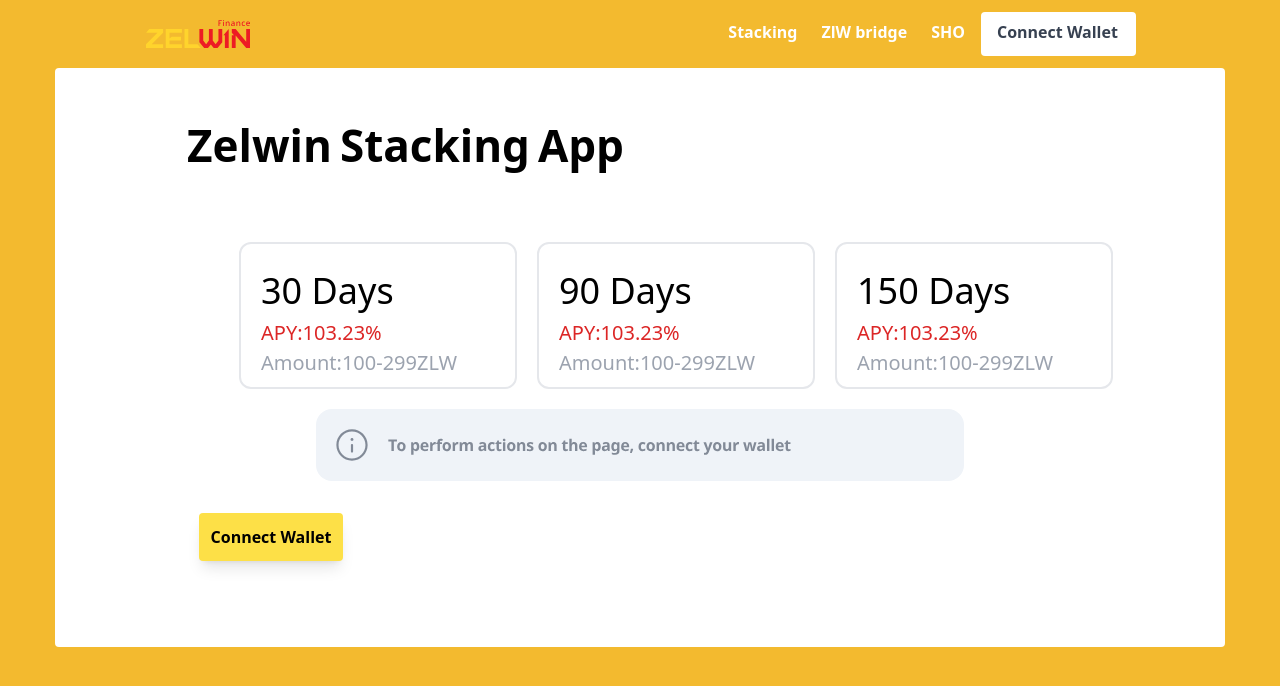
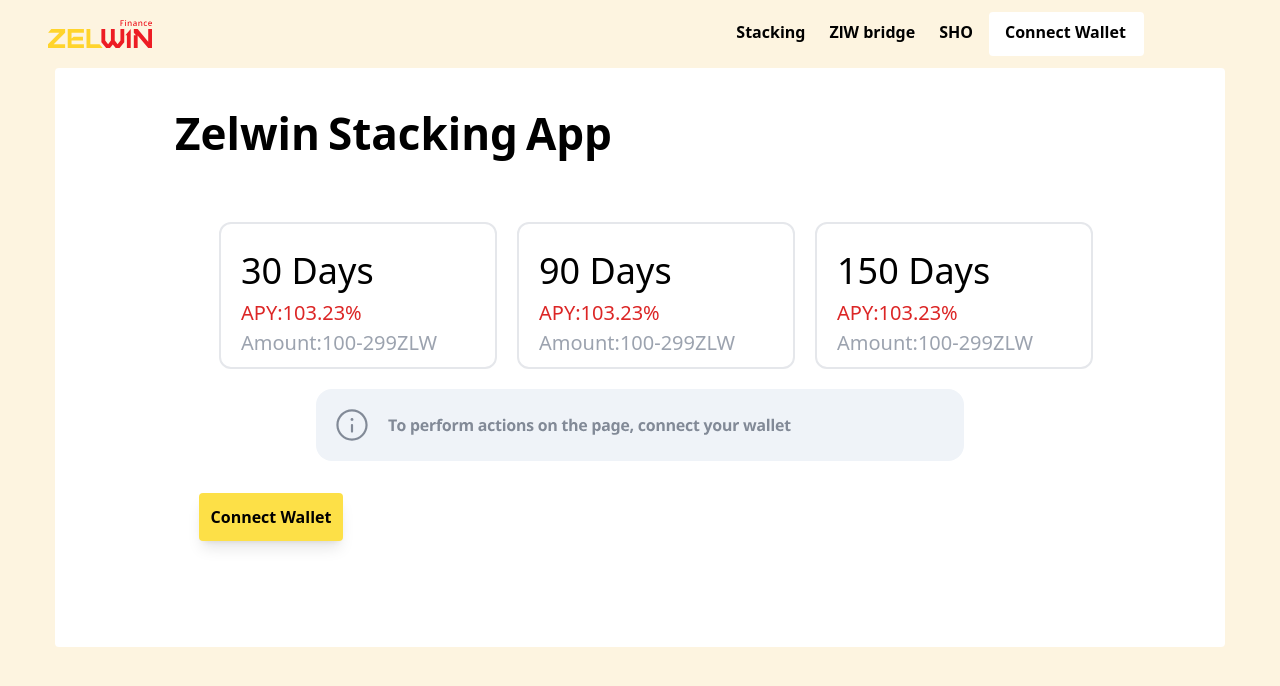
Before and after one commit to vahan3317/zelwin-app, a Nuxt app in the folder zelwin-app/: page / in a window 1280 px wide. Shown: the top 686 px of the page. Built offline with nearby package versions, Linux system fonts and the light colour scheme.

Commit message:
changes bg,bg-opacity,paddings,,

```diff
--- a/zelwin-app/assets/css/main.css
+++ b/zelwin-app/assets/css/main.css
@@ -2,7 +2,7 @@
 @tailwind components;
 @tailwind utilities;
 body {
-    background-color: #F3BA2F;
+    background-color: rgba(243, 186, 47, 0.15);
 }
 
 h1 {
--- a/zelwin-app/components/Tutorial.vue
+++ b/zelwin-app/components/Tutorial.vue
@@ -2,12 +2,12 @@
 <template>
 <div>
 
-  <header class=" flex justify-between  px-4 py-3  ">
-    <div class="flex items-center justify-between px-4 py-3 sm:p-0">
+  <header class=" flex justify-between mx-auto  px-4 py-3 pl-2 md:pr-6 xl:mx-auto xl:pr-24      ">
+    <div class="flex items-center justify-between mx-auto px-4 py-3 sm:p-0 xl:pr-24 ">
       <div>
-        <p><img class="w-[204px] h-[28px]  md:-ml-6 xl:ml-20" src="../assets/svg/Group 3 (1).svg"  alt=""></p>
+        <p><img class="w-[204px] h-[28px] md:pr-24 lg:mr-56     " src="../assets/svg/Group 3 (1).svg"  alt=""></p>
       </div>
-       <button class="sm:hidden ml-28 bg-white  w-[153px] h-[44px] rounded-2xl ">Connect Wallet</button>
+       <button class="sm:hidden ml-36 bg-white   w-[153px] h-[44px] rounded-xl ">Connect Wallet</button>
       <div class="sm:hidden">
 
 
@@ -20,11 +20,11 @@
       </div>
     </div>
 
-    <nav :class="isOpen ? 'block' : 'hidden'" class="px-2 pt-2 pb-4 sm:flex sm:p-0 md:mr-2 xl:mr-32">
-      <a href="#" class="block px-2 py-2 text-white font-semibold rounded hover:border-b-2 hover:-mt-2">Stacking</a>
-      <a href="#" class="mt-1 block px-2 py-2 text-white font-semibold rounded hover:border-b-2 hover:-mt-2 sm:mt-0 sm:ml-2">ZlW bridge</a>
-      <a href="#" class="mt-1 block px-2 py-2 text-white font-semibold rounded hover:border-b-2 hover:-mt-2 sm:mt-0 sm:ml-2">SHO</a>
-      <a href="#" class="mt-1  block px-4 py-2 text-gray-700 bg-white w-[155px] h-[44px] font-semibold rounded hover:bg-gray-300 sm:mt-0 sm:ml-2">Connect Wallet</a>
+    <nav :class="isOpen ? 'block' : 'hidden'" class="px-2 pt-2 pb-4 sm:flex sm:p-0 md:ml-24  lg:pl-6 xl:mr-10     ">
+      <a href="#" class="block px-2 py-2 text-black font-semibold rounded hover:border-b-2 hover:border-red-600 hover:-mt-2 hover:text-red-600">Stacking</a>
+      <a href="#" class="mt-1 block px-2 py-2 text-black font-semibold rounded hover:border-b-2 hover:border-red-600  hover:-mt-2 sm:mt-0 sm:ml-2 hover:text-red-600">ZlW bridge</a>
+      <a href="#" class="mt-1 block px-2 py-2 text-black font-semibold rounded hover:border-b-2 hover:border-red-600  hover:-mt-2 sm:mt-0 sm:ml-2 hover:text-red-600">SHO</a>
+      <a href="#" class="mt-1  block px-4 py-2 text-black bg-white w-[155px] h-[44px] font-semibold rounded hover:bg-gray-300 sm:mt-0 sm:ml-2" @click="toggleModal = !toggleModal">Connect Wallet</a>
 
     </nav>
   </header>
@@ -32,32 +32,32 @@
 
 
 
-<div class="w-[343px] h-[843px] mx-auto bg-white rounded md:w-[722px] md:h-[525px] md:mx-auto lg:mx-auto lg:w-[974px] lg:h-[579px] xl:w-[1170px] xl:h-[634] 2xl:w-[1270px] h-[634px]   " >
+<div class=" w-[343px] h-[843px] ml-4  bg-white rounded md:mx-auto   md:w-[722px] md:h-[525px]  lg:mx-auto lg:w-[974px] lg:h-[579px] xl:mx-auto xl:w-[1170px] xl:h-[634] 2xl:w-[1270px] h-[634px] 2xl:mx-auto   " >
 
-  <div class="ml-[20px] md:flex md:flex-row xl:ml-28     ">
-    <p class="font-bold text-[24px] md:text-[32px] md:mt-[44px] md:ml-[20px] lg:text-[44px]    ">
+  <div class="ml-[20px] md:flex md:flex-row md:pt-8 md:pl-2 xl:ml-28      ">
+    <p class="font-bold text-[24px] md:text-[32px]  lg:text-[44px]    ">
     Zelwin
     </p>
-      <p class="font-bold text-[24px] md:ml-2 md:text-[32px] md:mt-[44px]  lg:text-[44px]  ">
+      <p class="font-bold text-[24px] md:pl-2  md:text-[32px]   lg:text-[44px]  ">
        Stacking
       </p>
-       <p class="font-bold text-[24px] md:ml-2 md:text-[32px] md:mt-[44px]  lg:text-[44px] ">
+       <p class="font-bold text-[24px] md:pl-2  md:text-[32px]   lg:text-[44px] ">
         App
       </p>
   </div>
 
-  <div class="md:flex md:flex-row md:mx-auto md:mt-[20px] xl:ml-36" >
-       <div class="w-[295px]  h-[133px] ml-[20px] mt-2 border-2 rounded-xl hover:bg-gray-200 md:mt-[44px] md:ml-[40px] lg:w-[278px] lg:h-[147px] ">
+  <div class="md:flex md:flex-row md:mx-auto md:pt-12 xl:ml-36" >
+       <div class="w-[295px]  h-[133px] ml-[20px] mt-2 border-2 rounded-xl hover:bg-gray-200   lg:w-[278px] lg:h-[147px] ">
          <h1 class="ml-[20px] mt-[20px]  lg: text-[32px] xl:text-[36px]">30 Days</h1>
          <h2 class="ml-[20px] lg:text-[18px] xl:text-[20px]" >APY:103.23%</h2>
          <h3 class="ml-[20px] lg:text-[18px] xl:text-[20px]">Amount:100-299ZLW</h3>
        </div>
-         <div class="w-[295px]  h-[133px] ml-[20px] mt-2 border-2 rounded-xl hover:bg-gray-200 md:mt-[44px] lg:w-[278px] lg:h-[147px] ">
+         <div class="w-[295px]  h-[133px] ml-[20px] mt-2 border-2 rounded-xl hover:bg-gray-200  lg:w-[278px] lg:h-[147px] ">
          <h1 class="ml-[20px] mt-[20px] lg:text-[32px] xl:text-[36px] ">90 Days</h1>
          <h2 class="ml-[20px] lg:text-[18px] xl:text-[20px]">APY:103.23%</h2>
          <h3 class="ml-[20px] lg:text-[18px] xl:text-[20px]">Amount:100-299ZLW</h3>
        </div>
-         <div class="w-[295px]  h-[133px] ml-[20px] mt-2 border-2 rounded-xl hover:bg-gray-200 md:mt-[44px] md:mr-[20px] lg:w-[278px] lg:h-[147px] ">
+         <div class="w-[295px]  h-[133px] ml-[20px] mt-2 border-2 rounded-xl hover:bg-gray-200 lg:w-[278px] lg:h-[147px] ">
          <h1 class="ml-[20px] mt-[20px] lg:text-[32px] xl:text-[36px]">150 Days</h1>
          <h2 class="ml-[20px] lg:text-[18px] xl:text-[20px]">APY:103.23%</h2>
          <h3 class="ml-[20px] lg:text-[18px] xl:text-[20px]">Amount:100-299ZLW</h3>
@@ -69,7 +69,7 @@
   </div>
   <div>
     <button
-    class="ml-12 mb-12 bg-yellow-300 font-sans font-semibold shadow-lg xl:mt-8 xl:ml-36  hover:bg-yellow-400  " @click="toggleModal = !toggleModal">Connect Wallet</button>
+    class="ml-4 mb-12 bg-yellow-300 font-sans font-semibold shadow-lg  xl:mt-8 xl:ml-36  hover:bg-yellow-400  " @click="toggleModal = !toggleModal">Connect Wallet</button>
     <div v-if="toggleModal" class="fixed mt-2 overflow-y-auto inset-24 flex justify-center items-center z-50">
     <div class="relative   mx-auto ">
        <div
@@ -95,7 +95,7 @@
           x-transition:leave-end="scale-0"
           @click="showModal = false"
         >
-          <header class="flex   md:ml-[340px]  " >
+          <header class="flex   md:ml-[340px] mb-2  " >
             <!-- <h2 class="font-semibold">Locked Stacking</h2> -->
             <button class="focus:outline-none ml-72  md:ml-64   " @click="toggleModal=false">
               <svg class="fill-current" xmlns="http://www.w3.org/2000/svg" width="18" height="18" viewBox="0 0 18 18">
@@ -108,7 +108,7 @@
           <div class="flex-auto  bg-gray-100  rounded-2xl  ">
 
                            <div class="container    ">
-                             <p class="font-bold  text-lg text-left md:ml-4 md: lg:text-xl ">Select the payment card that <br> you want to use for payment</p><br>
+                             <p class="font-bold  text-lg text-left md:ml-4 md: lg:text-xl  ">Select the payment card that <br> you want to use for payment</p><br>
                              <p class="text-gray-400 text-left  md:ml-4">The selected wallet will be your stacking </p>
 
                              <div
@@ -134,7 +134,7 @@
     </div>
 
     </div></div>
-
+ <div v-if="toggleModal" class="  absolute inset-0 z-40 w-full  opacity-25 bg-black"></div>
 
 
 
```
